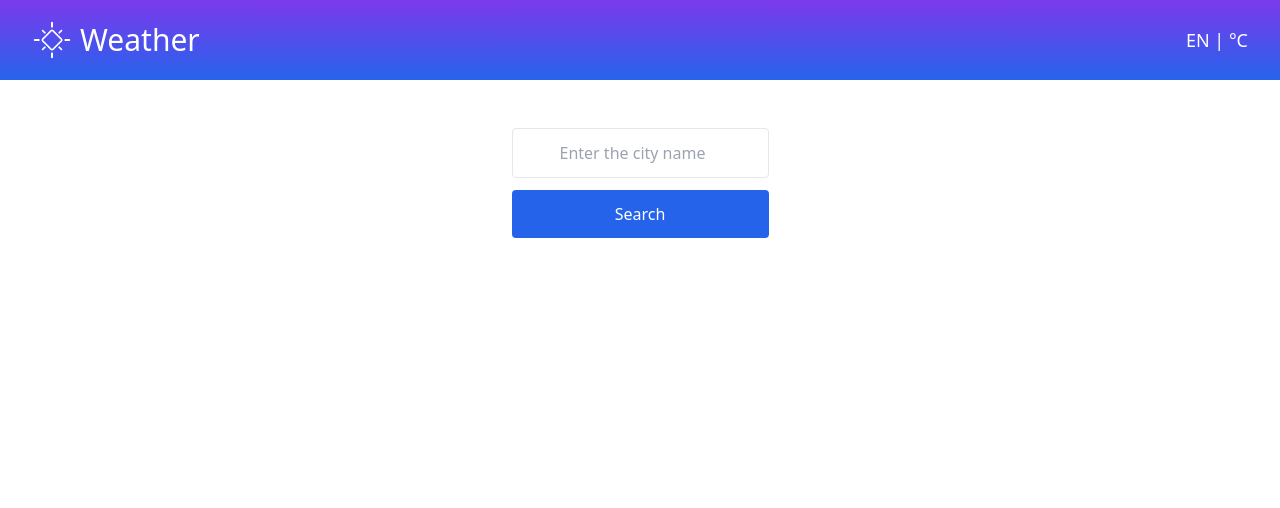
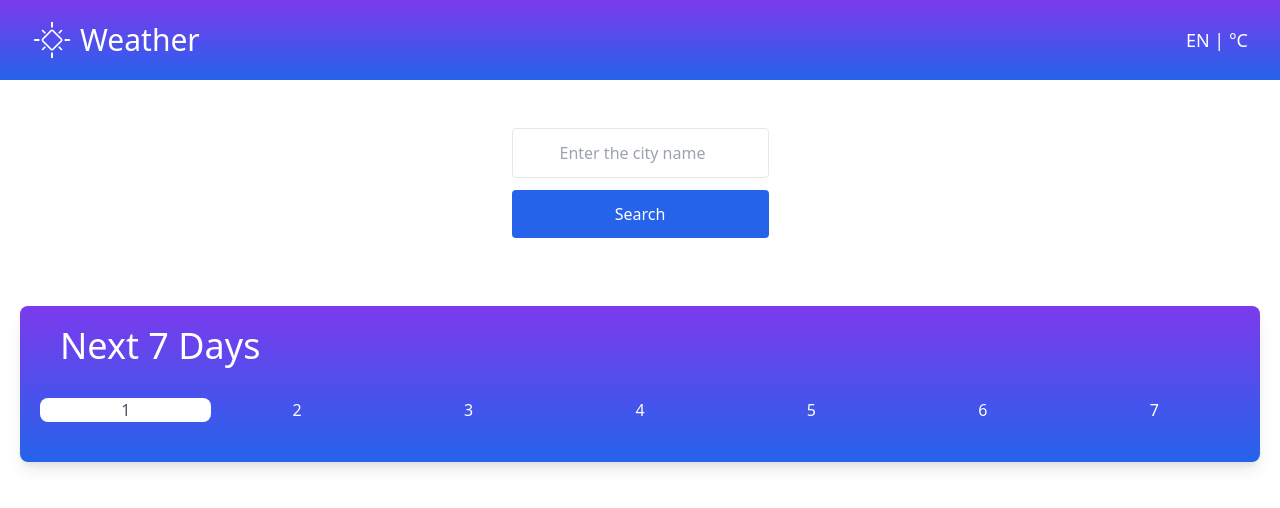
Before and after one commit to guvarallo/weather, a Vue app: page / in a window 1280 px wide. Shown: the top 508 px of the page. Built offline with nearby package versions, Linux system fonts and the light colour scheme; no server answers.

Commit message:
add forecast

```diff
--- /dev/null
+++ b/src/components/Forecast.vue
@@ -0,0 +1,26 @@
+<template>
+  <div class="min-w-screen flex items-center justify-center px-5 py-5">
+    <div
+      class="w-full mx-auto rounded-lg bg-gradient-to-b from-purple-600 to-blue-600 shadow-lg px-5 pt-5 pb-10 text-white"
+    >
+      <p class="text-4xl text-white px-5 mb-8">Next 7 Days</p>
+      <div class="grid grid-cols-7 text-center">
+        <div class="bg-white text-gray-600 rounded-lg">1</div>
+        <div>2</div>
+        <div>3</div>
+        <div>4</div>
+        <div>5</div>
+        <div>6</div>
+        <div>7</div>
+      </div>
+    </div>
+  </div>
+</template>
+
+<script>
+export default {
+  props: {
+    weatherDate: Object,
+  },
+};
+</script>
--- a/src/components/Search.vue
+++ b/src/components/Search.vue
@@ -35,17 +35,20 @@
     :city="city"
     :iconUrl="iconUrl"
   />
+  <Forecast :weatherData="weatherData" />
 </template>
 
 <script>
 import api from "../services/api";
 import Error from "./Error";
 import Weather from "./Weather";
+import Forecast from "./Forecast";
 
 export default {
   components: {
     Error,
     Weather,
+    Forecast,
   },
   data() {
     return {
```
